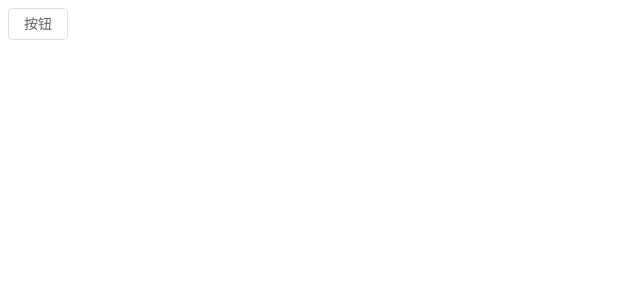
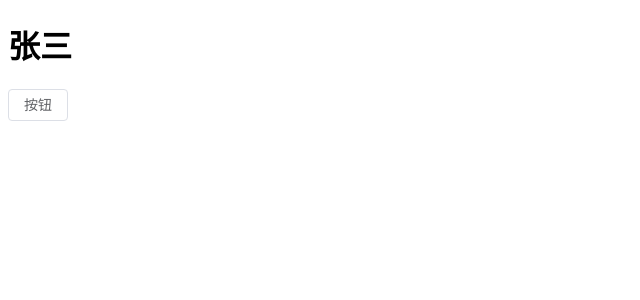
Before and after one commit to chuxin-cs/vue-admin, a Vue app: page / in a window 1280 px wide. Shown: the top 300 px of the page, without its empty margins (0-640 px from the left). Built offline with nearby package versions, Linux system fonts and the light colour scheme.

Commit message:
feat: pinia init~

```diff
--- a/package.json
+++ b/package.json
@@ -10,6 +10,7 @@
   },
   "dependencies": {
     "element-plus": "^2.3.2",
+    "pinia": "^2.0.33",
     "vue": "^3.2.47"
   },
   "devDependencies": {
--- a/src/App.vue
+++ b/src/App.vue
@@ -1,9 +1,27 @@
 <template>
   <div class="app-container">
-    <el-button>按钮</el-button>
+    <h1>{{ name }}</h1>
+    <el-button @click="updateName('123')">按钮</el-button>
   </div>
 </template>
 
 <script lang="ts">
+import {storeToRefs} from 'pinia'
+import {useUserStore} from './store/user';
 
+export default {
+  name: "App",
+  setup() {
+    const userStore = useUserStore();
+
+    function updateName(e:string) {
+      userStore.updateName(e)
+    }
+
+    return {
+      name: storeToRefs(userStore).name,
+      updateName,
+    }
+  }
+}
 </script>
--- a/src/main.ts
+++ b/src/main.ts
@@ -9,6 +9,11 @@ import 'element-plus/dist/index.css';
 
 app.use(ElementPlus);
 
+// store
+import store from "./store";
+
+app.use(store);
+
 
 // 挂载
 app.mount('#app')
--- /dev/null
+++ b/src/store/index.ts
@@ -0,0 +1,5 @@
+import {createPinia} from 'pinia'
+
+const store = createPinia();
+
+export default store;
--- /dev/null
+++ b/src/store/user.ts
@@ -0,0 +1,15 @@
+import {defineStore} from 'pinia'
+
+export const useUserStore = defineStore({
+    id: 'user', // id必填，且需要唯一
+    state: () => {
+        return {
+            name: '张三'
+        }
+    },
+    actions: {
+        updateName(name: string) {
+            this.name = name
+        }
+    }
+})
```
Also changed, not shown: 1 other file (tests, documents, lock files or other folders).
